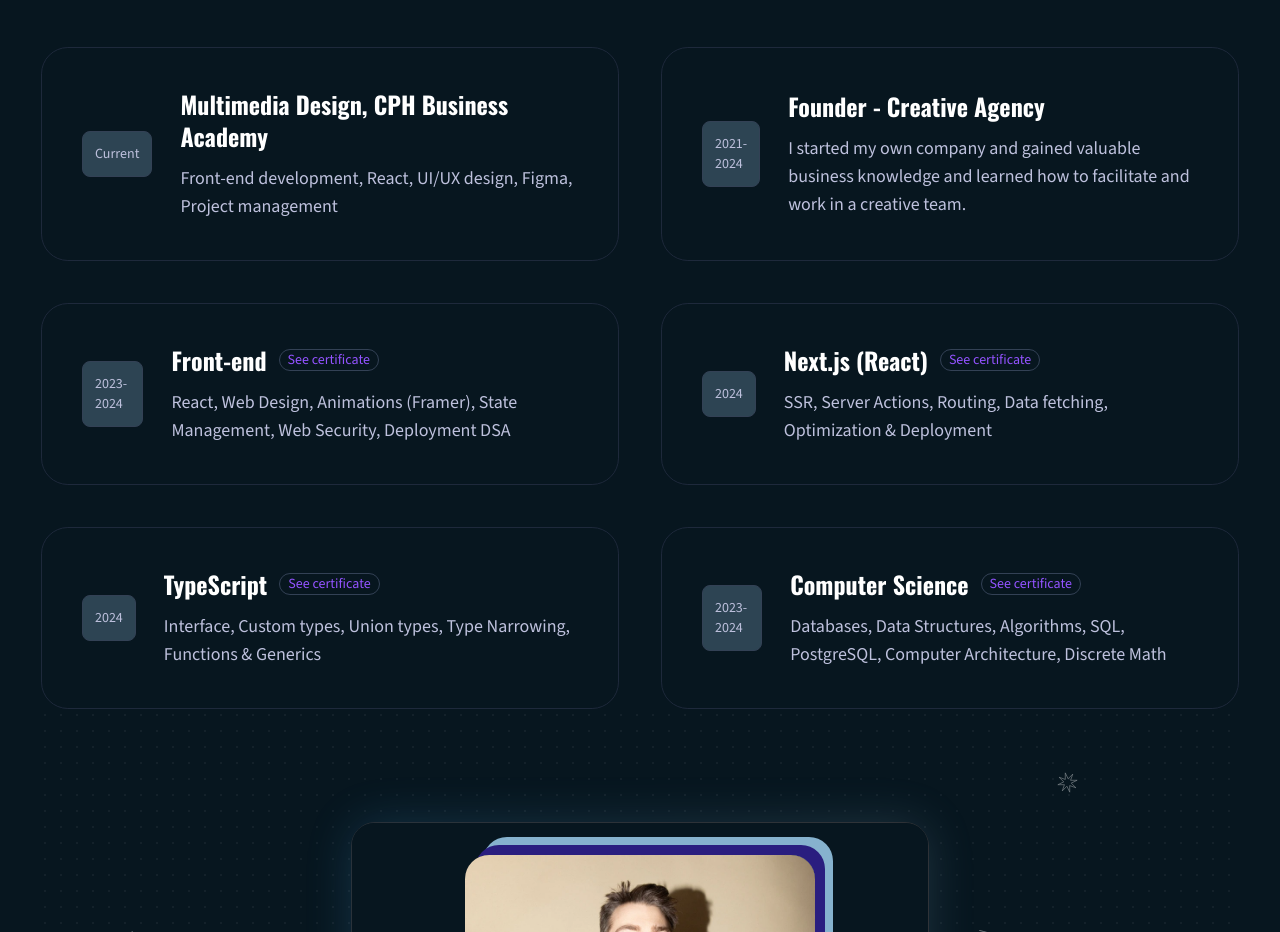
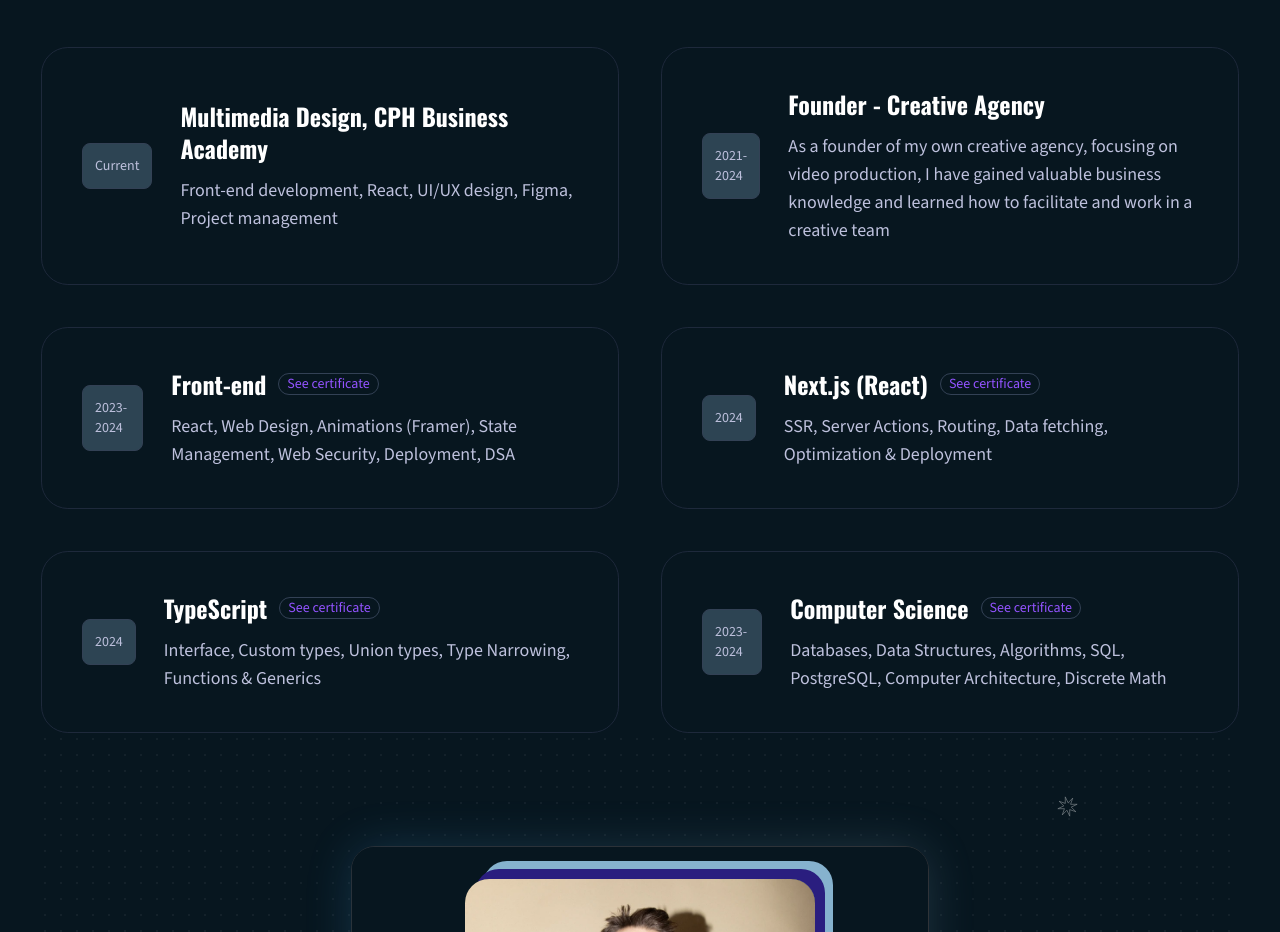
Before and after one commit to t-holmquist/portfolio, a Next.js app: page / in a window 1280 px wide. Shown: the part 2400-3332 px from the top of the page. Built offline with nearby package versions, Linux system fonts and the light colour scheme.

Commit message:
update descriptions in project data

```diff
--- a/data/index.ts
+++ b/data/index.ts
@@ -105,7 +105,7 @@ export const navItems = [
     {
       id: 2,
       title: "Founder - Creative Agency",
-      desc: "I started my own company and gained valuable business knowledge and learned how to facilitate and work in a creative team.",
+      desc: "As a founder of my own creative agency, focusing on video production, I have gained valuable business knowledge and learned how to facilitate and work in a creative team",
       className: "md:col-span-2",
       thumbnail: "/b4.svg",
       year: "2021-2024",
@@ -115,7 +115,7 @@ export const navItems = [
     {
       id: 3,
       title: "Front-end",
-      desc: "React, Web Design, Animations (Framer), State Management, Web Security, Deployment DSA",
+      desc: "React, Web Design, Animations (Framer), State Management, Web Security, Deployment, DSA",
       className: "md:col-span-2",
       thumbnail: "/b4.svg",
       year: "2023-2024",
--- a/data/projectData.ts
+++ b/data/projectData.ts
@@ -50,7 +50,7 @@ export const ProjectData = [
       Purpose: "Designing and promoting a fictive anniversary Vinyl for Ludovico Einaudi with a focus on sustainability.",
       keyFeatures: "Visual concept, Landingpage, Vinyl design, Instagram AD. Spotify art & public banner ads.",
       learnings: `Trying to fit two products and main user actions into one landingpage led to interesting discussions.
-                  Ultimately we decided one product was sufficient for the goals of the project`,
+                  Ultimately we decided one product was sufficient for the goals of the project.`,
       technologies: "Figma, Premiere Pro, Illustrator, Photoshop.",
       },
     deeperDiveContent: {
@@ -92,7 +92,7 @@ export const ProjectData = [
       title: "Politician",
       Purpose: "Promote a politicians and their political values and topics.",
       keyFeatures: "Landingpage design and coded with html/css. CSS animations.",
-      learnings: "Practiced CSS animations",
+      learnings: "Practiced CSS animations.",
       technologies: "Figma, Visual Studio Code",
       },
     deeperDiveContent: {
@@ -166,9 +166,9 @@ export const ProjectData = [
     imageLink: "/caseImages/portfolio/hero.webp",
     content: {
         title: "Portfolio",
-        Purpose: "Creating this portfolio to show my design and front-end development skills",
-        keyFeatures: "Designed from scratch with React. Utilizing the newest technology with Next.js to improve Core Web Vitals and dev experience",
-        learnings: "I faced many challenges building custom components, rendering server content, designing the dynamic dataflow, navigationdesign and animations",
+        Purpose: "Creating this portfolio to show my design and front-end development skills.",
+        keyFeatures: "Designed from scratch with React. Utilizing the newest technology with Next.js to improve Core Web Vitals and dev experience.",
+        learnings: "I faced many challenges building custom components, rendering server content, designing the dynamic dataflow, navigationdesign and animations.",
         technologies: "TypeScript, React, Next.js, Motion for React (formerly Framer motion), Tailwind. Illustrator.",
         },
     deeperDiveContent: {
```
